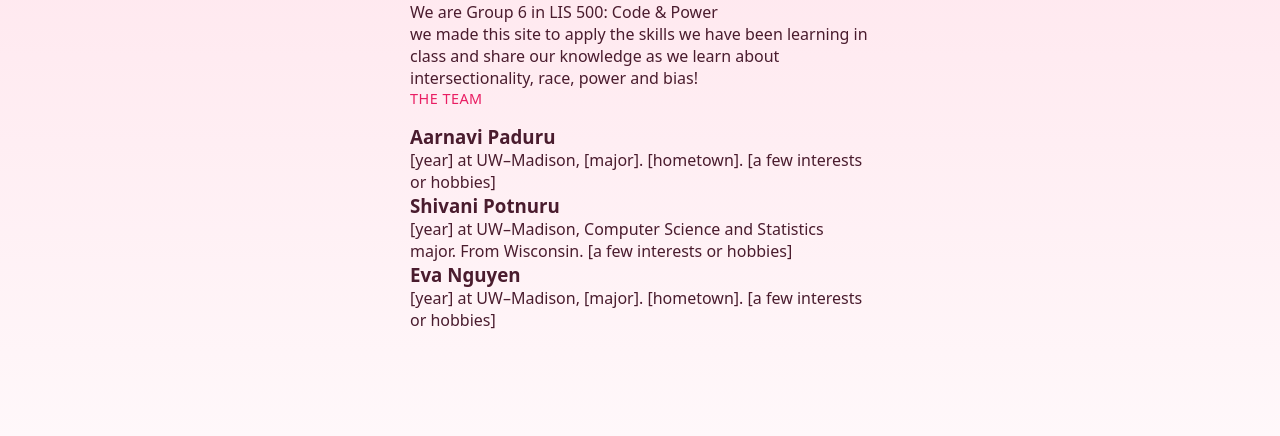
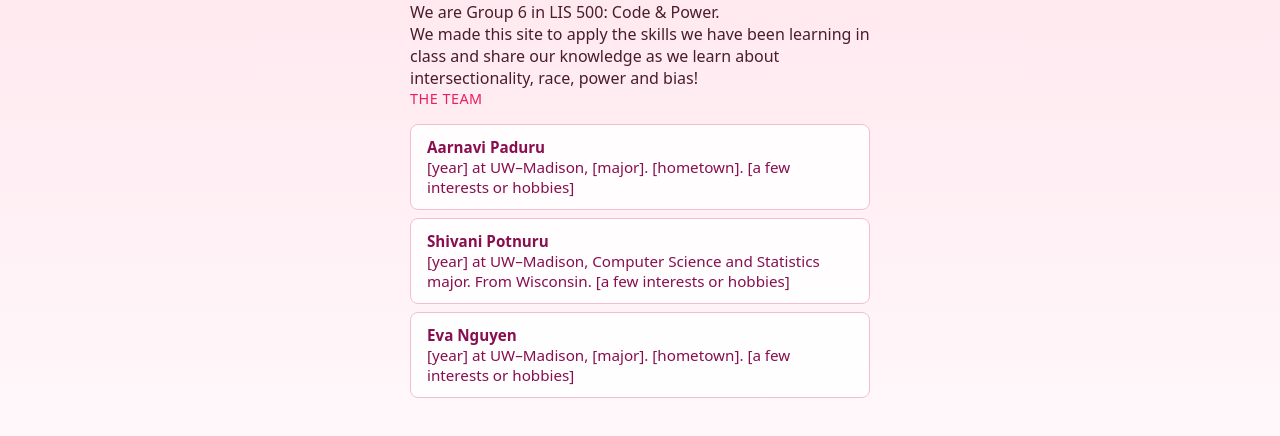
Before and after one commit to etnguyen5-tech/etnguyen5-tech.github.io, a plain HTML site: page about.html in a window 1280 px wide. Shown: the part 152-588 px from the top of the page. Drawn offline with Linux system fonts and the light colour scheme.

Commit message:
Refine About Us content and team member details
Corrected punctuation and improved sentence structure in the About Us section. Added team member details in a list format.

```diff
--- a/about.html
+++ b/about.html
@@ -19,22 +19,21 @@
   <h1>About Us</h1>
 
   <!-- quick intro -->
-  <p>We are Group 6 in LIS 500: Code &amp; Power </p>
+  <p>We are Group 6 in LIS 500: Code &amp; Power.</p>
 
   <!-- one or two sentences on what this site is for -->
-  <p> we made this site to apply the skills we have been learning in class and share our knowledge as we learn about intersectionality, race, power and bias! </p>
+  <p>We made this site to apply the skills we have been learning in class and share our knowledge as we learn about intersectionality, race, power and bias!</p>
 
   <h2>The Team</h2>
+  <ul>
+    <!-- todo: aarnavi -->
+    <li><strong>Aarnavi Paduru</strong><br>[year] at UW–Madison, [major]. [hometown]. [a few interests or hobbies]</li>
 
-  <!-- todo: aarnavi -->
-  <h3>Aarnavi Paduru</h3>
-  <p>[year] at UW–Madison, [major]. [hometown]. [a few interests or hobbies]</p>
+    <!-- todo: shivani -->
+    <li><strong>Shivani Potnuru</strong><br>[year] at UW–Madison, Computer Science and Statistics major. From Wisconsin. [a few interests or hobbies]</li>
 
-  <!-- todo: shivani -->
-  <h3>Shivani Potnuru</h3>
-  <p>[year] at UW–Madison, Computer Science and Statistics major. From Wisconsin. [a few interests or hobbies]</p>
-
-  <!-- todo: eva -->
-  <h3>Eva Nguyen</h3>
-  <p>[year] at UW–Madison, [major]. [hometown]. [a few interests or hobbies]</p></body>
+    <!-- todo: eva -->
+    <li><strong>Eva Nguyen</strong><br>[year] at UW–Madison, [major]. [hometown]. [a few interests or hobbies]</li>
+  </ul>
+</body>
 </html>
```
